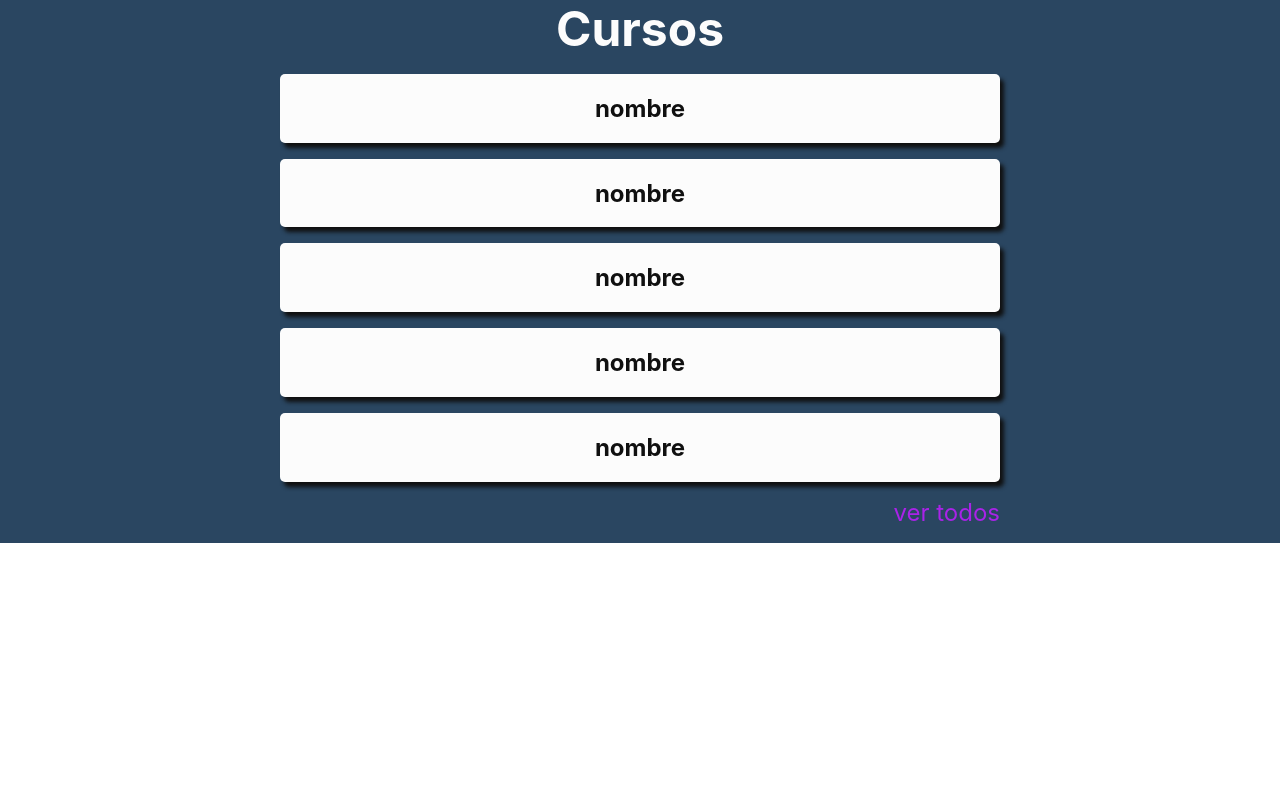
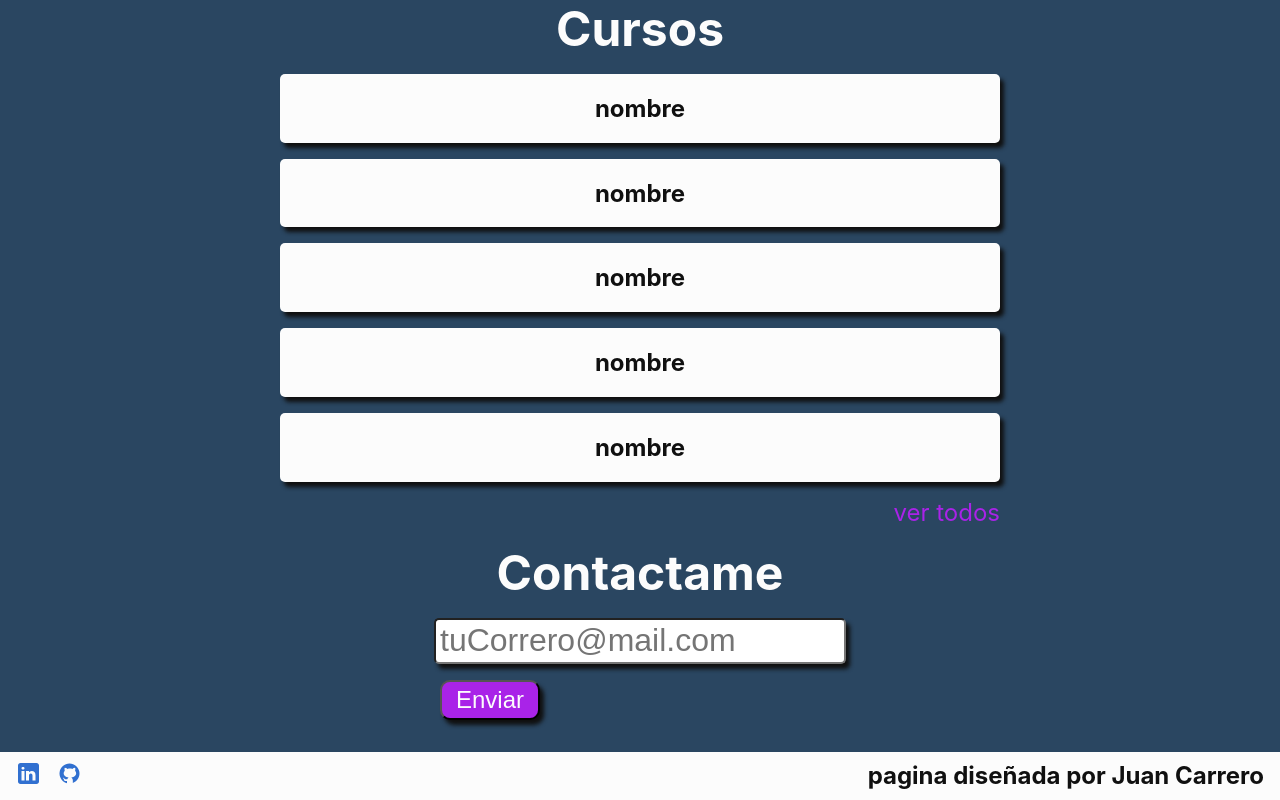
Before and after one commit to juanCarrer/Portafolio, a React (Create React App) app: page / in a window 1280 px wide. Shown: the part 1770-2570 px from the top of the page. Before the commit the page ends 2313 px from the top, so only its background shows below. Built offline with nearby package versions, Linux system fonts and the light colour scheme.

Commit message:
terminada la maquetacion principal

```diff
--- a/src/App.js
+++ b/src/App.js
@@ -1,16 +1,23 @@
-import './app.css'
+import { Fragment } from 'react'
 import { Presentation } from './components/Presentation'
 import { Knowledge } from './components/Knowledge'
 import { Proyects } from './components/Proyects'
 import { Courses } from './components/Courses'
+import { Contact } from './components/Contact'
+import { Footer } from './components/Footer'
+import './app.css'
 
 export function App() {
   return (
+    <Fragment>
       <main>
         <Presentation />
         <Knowledge />
         <Proyects />
         <Courses />
+        <Contact />
       </main>
+      <Footer />
+    </Fragment>
   );
 }
--- a/src/app.css
+++ b/src/app.css
@@ -1,4 +1,5 @@
 main {
 	max-width: 1000px;
 	margin: 0 auto;
+	padding: 1rem;
 }
--- /dev/null
+++ b/src/components/Contact/index.js
@@ -0,0 +1,15 @@
+import './styles.css'
+
+export const Contact = () => {
+	return (
+		<section>
+			<h1 className='section__title'>Contactame</h1>
+			<form className='Contact__form'>
+				<input className='Contact__form__input' type='email' placeholder='tuCorrero@mail.com'/>
+				<button className='Contact__form__button' >
+					Enviar
+				</button>
+			</form>
+		</section>
+	)
+}
--- /dev/null
+++ b/src/components/Contact/styles.css
@@ -0,0 +1,35 @@
+.Contact__form {
+	width: 255px;
+	display: flex;
+	flex-direction: column;
+	align-items: center;
+	margin: 0 auto;
+	margin-bottom: 1rem;
+}
+
+.Contact__form__input {
+	width: 100%;
+	height: 40px;
+	padding: 1px 4px;
+	margin-bottom: 1rem;
+	box-shadow: var(--box-shadow);
+	border-radius: 5px;
+	font-size: var(--font-size-small);
+}
+
+.Contact__form__button {
+	width: 100px;
+	height: 40px;
+	color: var(--color-white);
+	background-color: var(--color-purple-light);
+	align-self: flex-start;
+	box-shadow: var(--box-shadow);
+	border-radius: 10px;
+	font-size: var(--font-size-tiny);
+}
+
+@media screen and (min-width: 500px) {
+	.Contact__form {
+		width: 400px;
+	}
+}
--- /dev/null
+++ b/src/components/Footer/index.js
@@ -0,0 +1,27 @@
+import logoLinkedin from '../../assets/images/icons8-linkedin.svg'
+import logoGitHub from  '../../assets/images/icons8-github.svg'
+import './styles.css'
+
+export const Footer = () => {
+	return (
+		<footer className='footer'>
+			<div className='footer__logos__container'>
+				<a href='#'>
+					<img
+						className='footer__social__logo'
+						src={logoLinkedin}
+						alt='ir a mi Linkedin'
+					/>
+				</a>
+				<a href='https://github.com/juanCarrer' target="_blank" rel='noopener noreferrer'>
+					<img
+						className='footer__social__logo'
+						src={logoGitHub}
+						alt='ir a mi Github'
+					/>
+				</a>
+			</div>
+			<h3 className='footer__info '>pagina diseñada por Juan Carrero</h3>
+		</footer>
+	)
+}
--- /dev/null
+++ b/src/components/Footer/styles.css
@@ -0,0 +1,33 @@
+.footer {
+	background-color: var(--color-white);
+	width: auto;
+	height: 48px;
+	display: flex;
+	align-items: center;
+	justify-content: space-between;
+	padding: 0 1rem;
+}
+
+.footer__logos__container {
+	display: flex;
+}
+
+.footer__social__logo {
+	width: 25px;
+}
+
+.footer__info {
+	font-size: var(--font-size-little);
+	color: var(--color-black);
+	margin: 0	;
+}
+
+@media (min-width: 500px) {
+	.footer__info {
+		font-size: var(--font-size-tiny);
+	}
+}
+
+.footer__logos__container a:first-of-type {
+  margin-right: 1rem;
+}
--- a/src/components/Presentation/index.js
+++ b/src/components/Presentation/index.js
@@ -1,7 +1,7 @@
 import './styles.css'
-import fotoPerfil from '../../assets/images/fotoPerfil.jpg';
-import logoLinkedin from '../../assets/images/icons8-linkedin.svg';
-import logoGitHub from  '../../assets/images/icons8-github.svg';
+import fotoPerfil from '../../assets/images/fotoPerfil.jpg'
+import logoLinkedin from '../../assets/images/icons8-linkedin.svg'
+import logoGitHub from  '../../assets/images/icons8-github.svg'
 
 export const Presentation = () => {
   return (
--- a/src/main.css
+++ b/src/main.css
@@ -12,12 +12,13 @@
 	--font-size-medium: 48px;
 	--font-size-small: 32px;
 	--font-size-tiny: 24px;
+	--font-size-little: 12px;
 	--media-movile-L: 500px;
 	--box-shadow: 4px 5px 4px 0px #101010;
 }
 
 body {
-  margin: 1em;
+	margin: 0;
   font-family: -apple-system, sans-serif;
   -webkit-font-smoothing: antialiased;
   -moz-osx-font-smoothing: grayscale;
```
Lines whose indentation alone changed are shown as unchanged.
